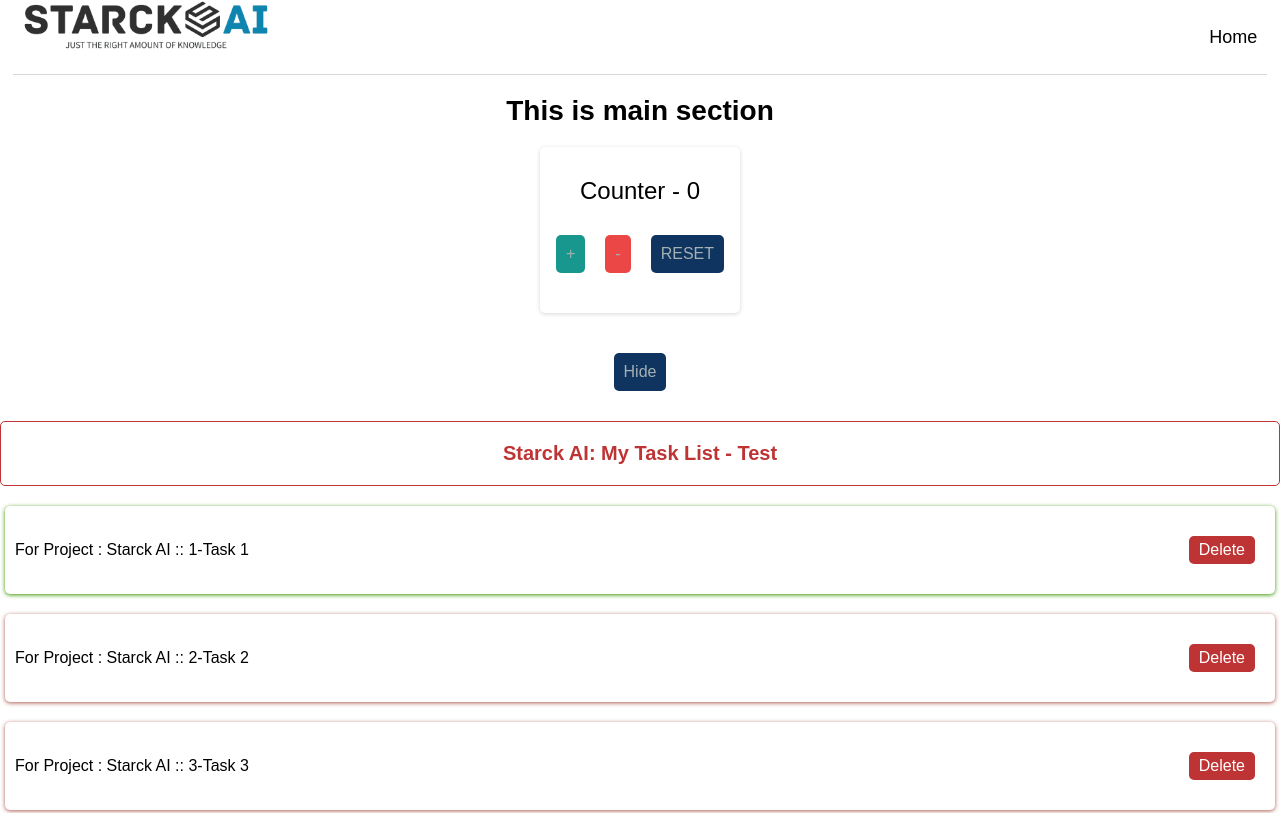
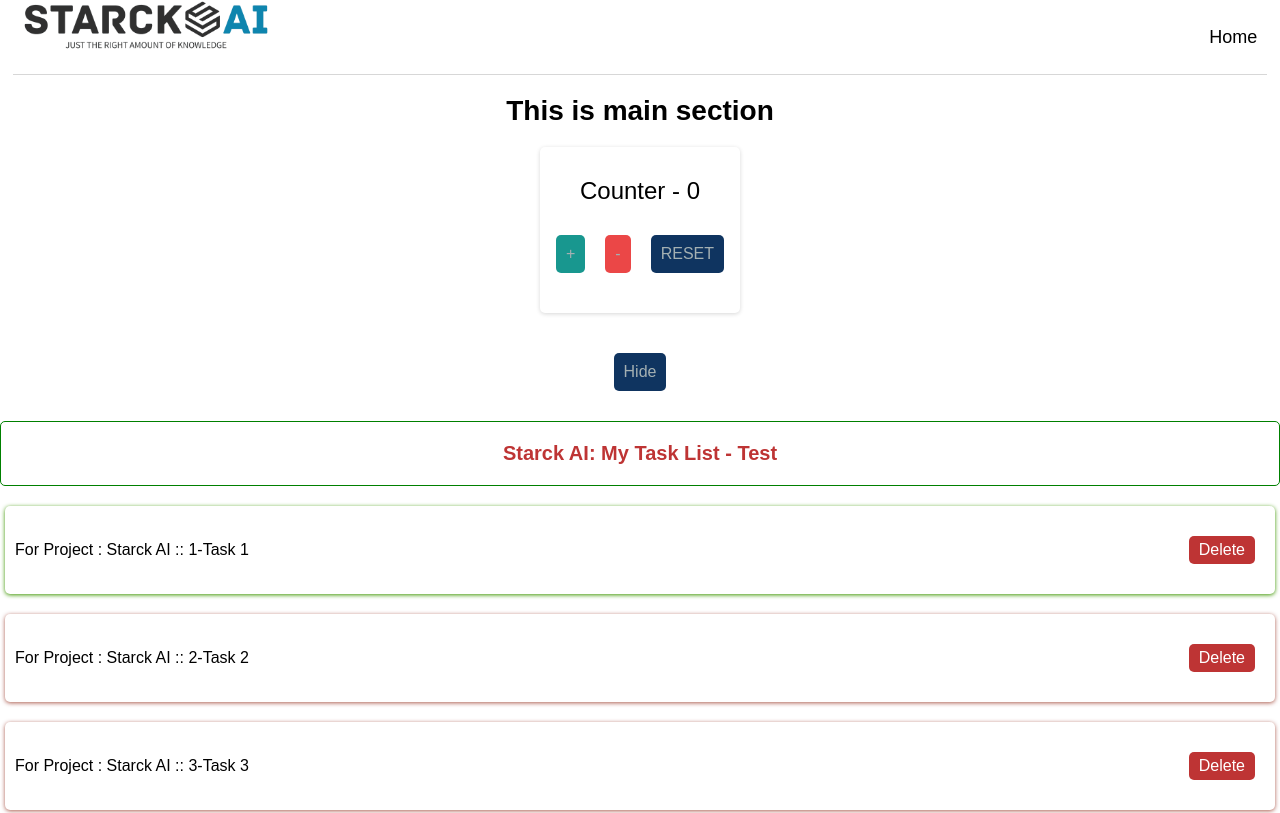
Before and after one commit to sankalp-it/react-0325-masterclass, a React (Vite) app: page / in a window 1280 px wide. Shown: the top 813 px of the page. Built offline with nearby package versions, Linux system fonts and the light colour scheme.

Commit message:
Dynamic Styling for TaskList

```diff
--- a/src/components/MainContent.jsx
+++ b/src/components/MainContent.jsx
@@ -26,7 +26,7 @@
         <h1>This is main section</h1>
         <Counter count={newCount} handleOperation={handleOperation} handleReset={handleReset}/>
         <button className='trigger' onClick={() => setShow(!show)}>{show ? 'Hide' : 'Show'}</button>
-        {show && <TaskList title="My Task List" subtitle="Test" project={projectName}/>}
+        {show && <TaskList title="My Task List" subtitle="Test" project={projectName} show={show}/>}
     </section>
   )
 }
--- a/src/components/TaskList.jsx
+++ b/src/components/TaskList.jsx
@@ -14,7 +14,7 @@
         Initial : export const TaskList = (props) => {
         Final : export const TaskList = ({title, subtitle}) => {
 */
-export const TaskList = ({project, title, subtitle}) => {
+export const TaskList = ({project, title, subtitle, show}) => {
     const [tasks, setTasks] = useState([
         { id: 1, name: "Task 1", isComplete: true },
         { id: 2, name: "Task 2", isComplete: false },
@@ -22,7 +22,8 @@
     ]);
     const styles = {
         color: "#be3434",
-        border: '1px solid #be3434',
+        border: '1px solid',
+        borderColor: show ? 'green':'#be3434',
         padding: '20px',
         borderRadius: '5px',
         margin: '10px 0',
```
